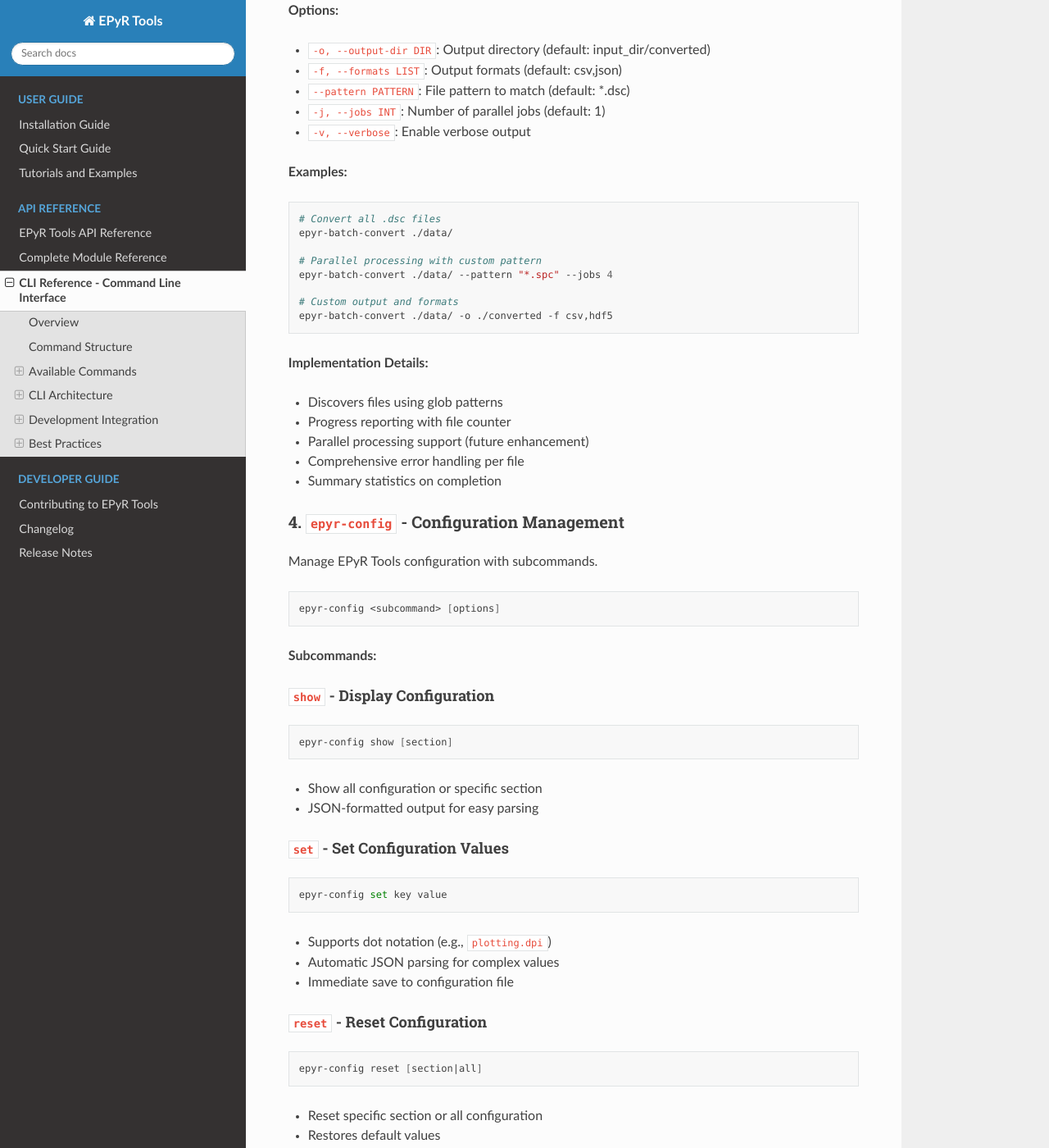
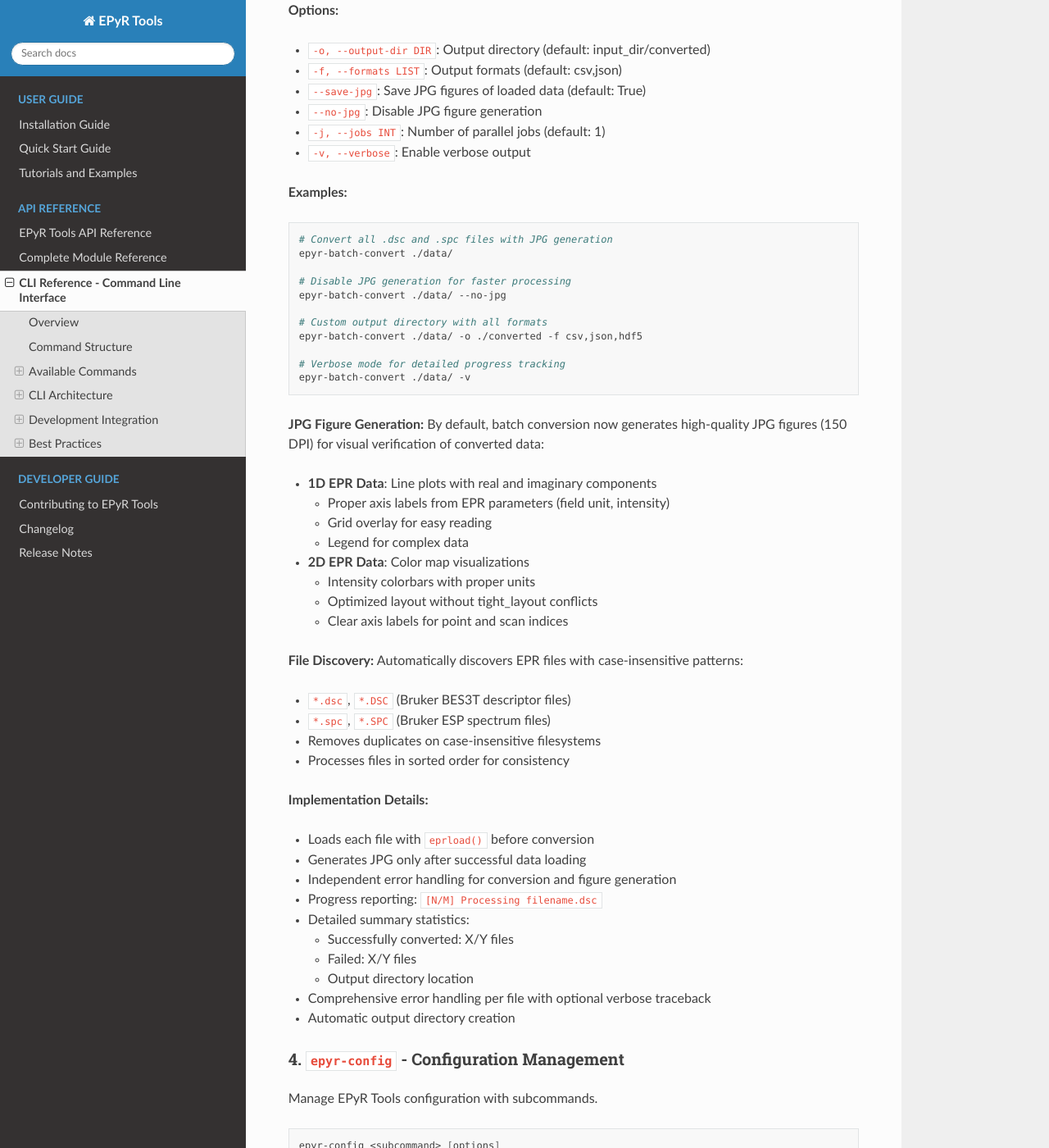
Before and after one commit to BertainaS/epyrtools, a Sphinx documentation site: the page built from docs/cli_reference.md, in a window 1280 px wide and 1400 px high, scrolled down 2431 px. Shown: the whole window at 82% size. Built offline with Sphinx 7.4.7 and the Read the Docs theme 3.1.0, drawn with Linux system fonts in a browser that asks for light colours; pages that are not in the unit, such as notebooks, are missing from menus; some of the changed text lies outside the part shown.

Commit message:
Document batch convert JPG export feature in README and CLI reference
Updates user-facing documentation to reflect the new automatic figure
generation capability introduced in the batch conversion workflow.

## Documentation Updates

### README.md - What's New Section
Add "Enhanced Batch Conversion" feature to v0.2.5 release notes:
- Highlight automatic JPG figure generation (150 DPI)
- Document visual verification of 1D and 2D EPR data
- Mention case-insensitive file discovery (.dsc/.spc)
- List new --save-jpg/--no-jpg flags
- Describe enhanced progress reporting

### docs/cli_reference.md - Batch Convert Command
Comprehensive update to epyr-batch-convert documentation:

**New Options Documented:**
- --save-jpg: Enable JPG generation (default: True)
- --no-jpg: Disable figure generation for faster processing

**JPG Figure Generation Section:**
- 1D EPR Data visualization features
  - Real/imaginary component plots
  - Proper axis labels from EPR parameters
  - Grid overlay and legends
- 2D EPR Data visualization features
  - Color map with intensity colorbar
  - Optimized layout (no tight_layout conflicts)
  - Clear axis labels

**File Discovery Section:**
- Document automatic .dsc/.DSC/.spc/.SPC discovery
- Explain duplicate removal on case-insensitive filesystems
- Clarify sorted processing order

**Updated Examples:**
- Add example for disabling JPG: `--no-jpg`
- Update descriptions to mention JPG generation
- Add verbose mode example

**Implementation Details:**
- Document eprload() integration
- Explain independent error handling
- Describe enhanced progress reporting format
- Document success/failure summary statistics

## Impact
- Users now have complete documentation of the JPG export feature
- Clear examples show how to enable/disable figure generation
- Technical details help users understand the workflow
- Maintains consistency with actual implementation

🤖 Generated with [Claude Code](https://claude.com/claude-code)

Co-Authored-By: Claude <noreply@anthropic.com>

````diff
--- a/docs/cli_reference.md
+++ b/docs/cli_reference.md
@@ -91,7 +91,7 @@ epyr-baseline spectrum.dsc -o corrected.csv --plot
 
 ### 3. `epyr-batch-convert` - Batch Processing
 
-Convert multiple EPR files efficiently with parallel processing.
+Convert multiple EPR files efficiently with automatic figure generation for data quality verification.
 
 ```bash
 epyr-batch-convert input_dir [options]
@@ -100,28 +100,57 @@ epyr-batch-convert input_dir [options]
 **Options:**
 - `-o, --output-dir DIR`: Output directory (default: input_dir/converted)
 - `-f, --formats LIST`: Output formats (default: csv,json)
-- `--pattern PATTERN`: File pattern to match (default: *.dsc)
+- `--save-jpg`: Save JPG figures of loaded data (default: True)
+- `--no-jpg`: Disable JPG figure generation
 - `-j, --jobs INT`: Number of parallel jobs (default: 1)
 - `-v, --verbose`: Enable verbose output
 
 **Examples:**
 ```bash
-# Convert all .dsc files
+# Convert all .dsc and .spc files with JPG generation
 epyr-batch-convert ./data/
 
-# Parallel processing with custom pattern
-epyr-batch-convert ./data/ --pattern "*.spc" --jobs 4
+# Disable JPG generation for faster processing
+epyr-batch-convert ./data/ --no-jpg
 
-# Custom output and formats
-epyr-batch-convert ./data/ -o ./converted -f csv,hdf5
+# Custom output directory with all formats
+epyr-batch-convert ./data/ -o ./converted -f csv,json,hdf5
+
+# Verbose mode for detailed progress tracking
+epyr-batch-convert ./data/ -v
 ```
 
+**JPG Figure Generation:**
+By default, batch conversion now generates high-quality JPG figures (150 DPI) for visual verification of converted data:
+
+- **1D EPR Data**: Line plots with real and imaginary components
+  - Proper axis labels from EPR parameters (field unit, intensity)
+  - Grid overlay for easy reading
+  - Legend for complex data
+
+- **2D EPR Data**: Color map visualizations
+  - Intensity colorbars with proper units
+  - Optimized layout without tight_layout conflicts
+  - Clear axis labels for point and scan indices
+
+**File Discovery:**
+Automatically discovers EPR files with case-insensitive patterns:
+- `*.dsc`, `*.DSC` (Bruker BES3T descriptor files)
+- `*.spc`, `*.SPC` (Bruker ESP spectrum files)
+- Removes duplicates on case-insensitive filesystems
+- Processes files in sorted order for consistency
+
 **Implementation Details:**
-- Discovers files using glob patterns
-- Progress reporting with file counter
-- Parallel processing support (future enhancement)
-- Comprehensive error handling per file
-- Summary statistics on completion
+- Loads each file with `eprload()` before conversion
+- Generates JPG only after successful data loading
+- Independent error handling for conversion and figure generation
+- Progress reporting: `[N/M] Processing filename.dsc`
+- Detailed summary statistics:
+  - Successfully converted: X/Y files
+  - Failed: X/Y files
+  - Output directory location
+- Comprehensive error handling per file with optional verbose traceback
+- Automatic output directory creation
 
 ### 4. `epyr-config` - Configuration Management
 
````
Also changed, not shown: README.md (+8 -0 lines).
